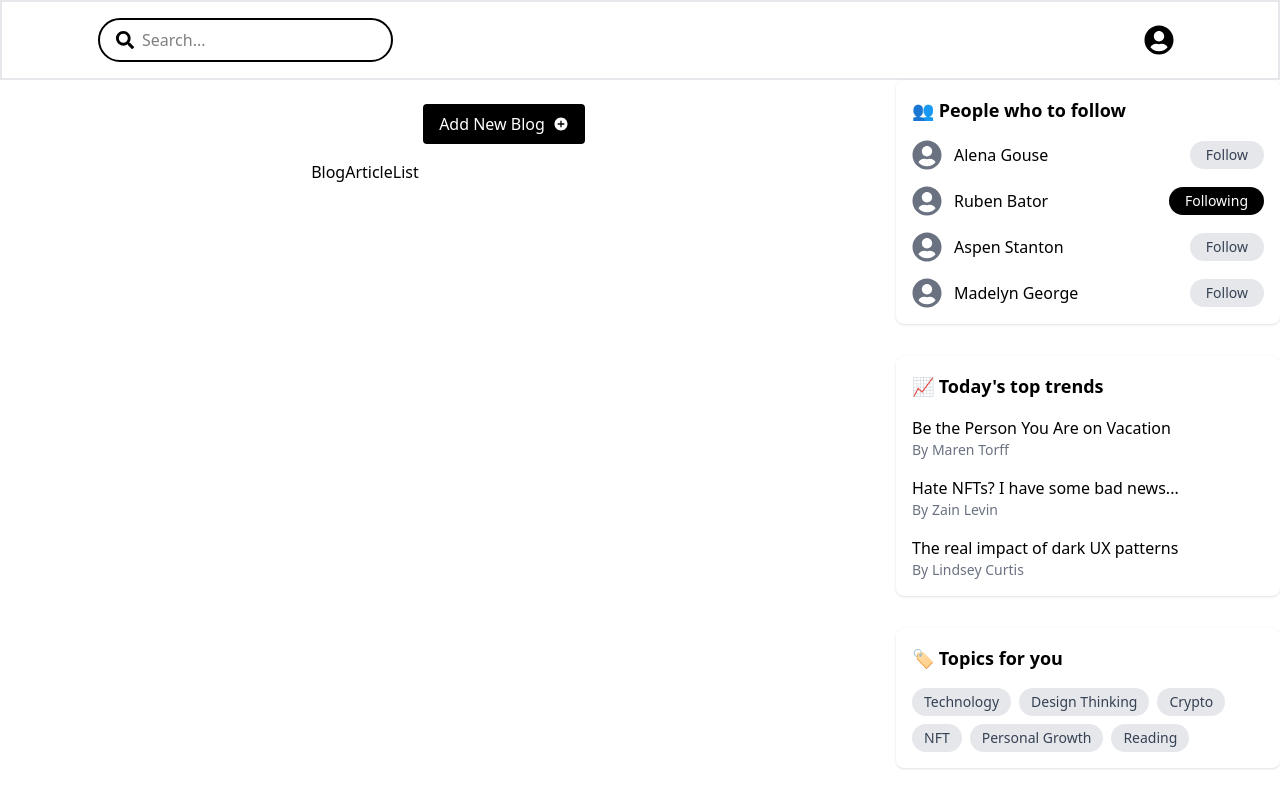
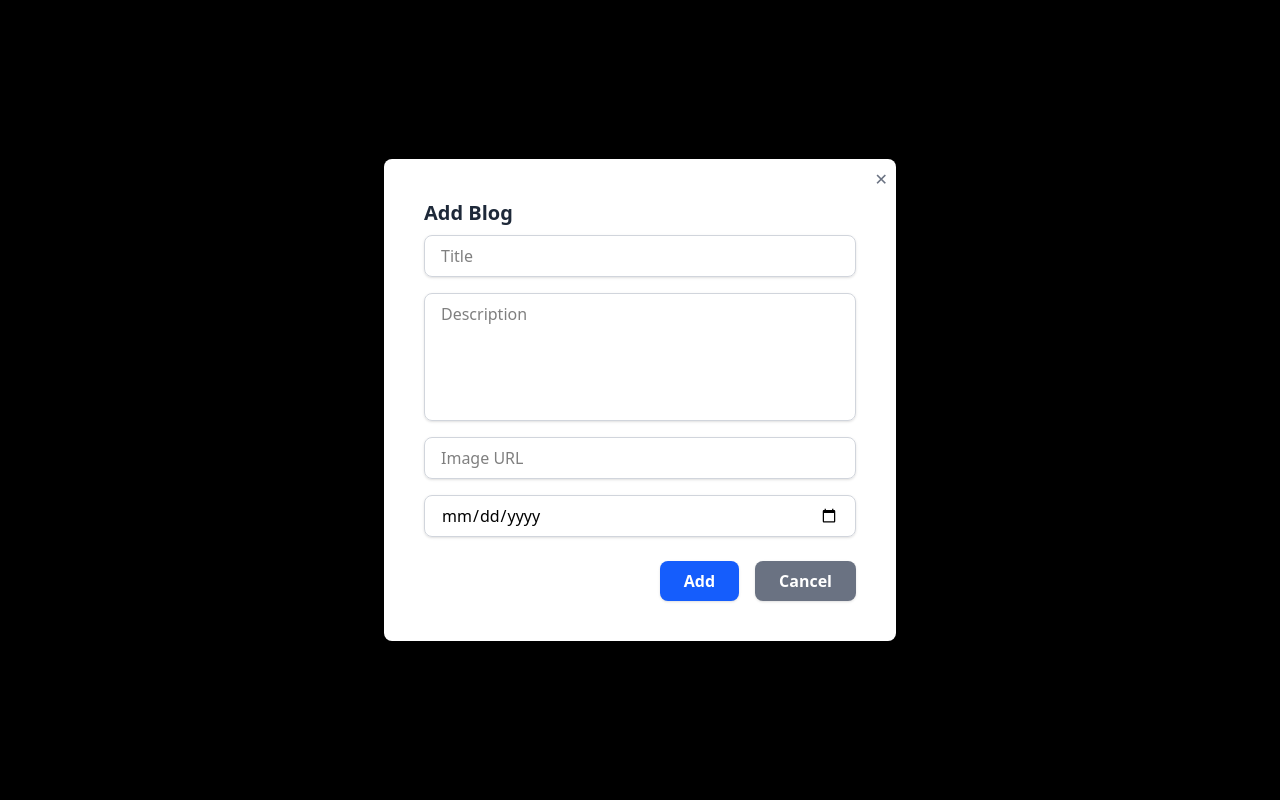
Before and after one commit to williamscodebox/ts-demos, a React (Vite) app: page / in a window 1280 px wide. Both pictures are taken after a click on the button "Add New Blog". Built offline with nearby package versions, Linux system fonts and the light colour scheme.

Commit message:
updated Blog project

```diff
--- a/src/App.tsx
+++ b/src/App.tsx
@@ -14,6 +14,16 @@ import BlogArticleList from "./components/BlogArticleList";
 function App() {
   const [isModalOpen, setModalOpen] = useState(false);
   const [editingBlog, setEditingBlog] = useState<Blog | null>(null);
+
+  const openModalForNewBlog = () => {
+    setEditingBlog(null);
+    setModalOpen(true);
+  };
+
+  const openModalForEdit = (blog: Blog) => {
+    setEditingBlog(blog);
+    setModalOpen(true);
+  };
   return (
     <div>
       <BlogProvider>
@@ -22,20 +32,18 @@ function App() {
           <div className="mx-auto p-6">
             <div>
               <button
-                // onClick={openModalForNewBlog}
+                onClick={openModalForNewBlog}
                 className="ml-[7rem] bg-black flex justify-center items-center text-white px-4 py-2 rounded mb-4"
               >
                 Add New Blog <IoMdAddCircle className="ml-[.5rem]" />
               </button>
 
-              <BlogArticleList
-              // onEdit={openModalForEdit}
-              />
+              <BlogArticleList onEdit={openModalForEdit} />
               {isModalOpen && (
                 <BlogModal onClose={() => setModalOpen(false)}>
                   <BlogForm
-                  // existingBlog={editingBlog}
-                  // onClose={() => setModalOpen(false)}
+                    existingBlog={editingBlog}
+                    onClose={() => setModalOpen(false)}
                   />
                 </BlogModal>
               )}
--- /dev/null
+++ b/src/components/ArticleCard.tsx
@@ -0,0 +1,46 @@
+import { FaBookmark, FaTrash, FaEdit } from "react-icons/fa";
+import type { Blog } from "../types/types";
+
+interface ArticleCardProps {
+  article: Blog;
+  onDelete: () => void;
+  onEdit: () => void;
+}
+
+const ArticleCard: React.FC<ArticleCardProps> = ({
+  article,
+  onDelete,
+  onEdit,
+}) => {
+  return (
+    <div className="flex p-4 bg-white w-[40rem] mb-6 ml-[2rem] shadow-lg rounded-lg hover:shadow-xl transition-shadow duration-300 ease-in-out">
+      <img
+        src={article.image}
+        alt={article.title}
+        className="w-36 h-24 object-cover rounded-lg shadow-md"
+      />
+      <div className="ml-6 flex-1 flex flex-col">
+        <h3 className="text-xl font-semibold text-gray-800 mb-2">
+          {article.title}
+        </h3>
+        <p className="text-sm text-gray-700 flex-1">{article.description}</p>
+        <div className="flex items-center justify-between mt-4 text-gray-600">
+          <span className="text-xs">{article.time}</span>
+          <div className="flex space-x-3">
+            <FaBookmark className="text-gray-500 hover:text-gray-700 transition-colors duration-200 cursor-pointer" />
+            <FaEdit
+              onClick={onEdit}
+              className="text-blue-500 hover:text-blue-600 transition-colors duration-200 cursor-pointer"
+            />
+            <FaTrash
+              onClick={onDelete}
+              className="text-red-500 hover:text-red-600 transition-colors duration-200 cursor-pointer"
+            />
+          </div>
+        </div>
+      </div>
+    </div>
+  );
+};
+
+export default ArticleCard;
--- a/src/components/BlogArticleList.tsx
+++ b/src/components/BlogArticleList.tsx
@@ -1,7 +1,25 @@
-import React from "react";
+import { useBlogs } from "../providers/BlogContext";
+import type { Blog } from "../types/types";
+import ArticleCard from "./ArticleCard";
 
-function BlogArticleList() {
-  return <div>BlogArticleList</div>;
+interface ArticleListProps {
+  onEdit: (blog: Blog) => void;
 }
 
+const BlogArticleList: React.FC<ArticleListProps> = ({ onEdit }) => {
+  const { blogs, deleteBlog } = useBlogs();
+  return (
+    <div className="ml-[5rem]">
+      {blogs.map((blog) => (
+        <ArticleCard
+          key={blog.id}
+          article={blog}
+          onDelete={() => deleteBlog(blog.id)}
+          onEdit={() => onEdit(blog)}
+        />
+      ))}
+    </div>
+  );
+};
+
 export default BlogArticleList;
--- a/src/components/BlogForm.tsx
+++ b/src/components/BlogForm.tsx
@@ -1,7 +1,98 @@
-import React from "react";
+import { useBlogs } from "../providers/BlogContext";
+import type { Blog } from "../types/types";
+import { useState, useEffect } from "react";
 
-function BlogForm() {
-  return <div>BlogForm</div>;
+interface BlogFormProps {
+  existingBlog: Blog | null;
+  onClose: () => void;
 }
 
+const BlogForm: React.FC<BlogFormProps> = ({ existingBlog, onClose }) => {
+  const { addBlog, updateBlog } = useBlogs();
+  const [title, setTitle] = useState(existingBlog?.title || "");
+  const [description, setDescription] = useState(
+    existingBlog?.description || ""
+  );
+  const [image, setImage] = useState(existingBlog?.image || "");
+  const [time, setTime] = useState(existingBlog?.time || "");
+
+  useEffect(() => {
+    if (existingBlog) {
+      setTitle(existingBlog.title);
+      setDescription(existingBlog.description);
+      setImage(existingBlog.image);
+      setTime(existingBlog.time);
+    }
+  }, [existingBlog]);
+
+  const handleSubmit = () => {
+    const blog: Blog = {
+      id: existingBlog ? existingBlog.id : Date.now(),
+      title,
+      description,
+      image,
+      time,
+    };
+
+    if (existingBlog) {
+      updateBlog(blog);
+    } else {
+      addBlog(blog);
+    }
+
+    onClose();
+  };
+
+  return (
+    <div className="bg-white p-6 rounded-lg  w-[30rem] mx-auto">
+      <h3 className="font-semibold text-xl mb-2 text-gray-800">
+        {existingBlog ? "Edit Blog" : "Add Blog"}
+      </h3>
+      <div className="space-y-4">
+        <input
+          type="text"
+          placeholder="Title"
+          value={title}
+          onChange={(e) => setTitle(e.target.value)}
+          className="block w-full px-4 py-2 border border-gray-300 rounded-lg shadow-sm focus:outline-none focus:ring-2 focus:ring-black"
+        />
+        <textarea
+          placeholder="Description"
+          value={description}
+          onChange={(e) => setDescription(e.target.value)}
+          className="block w-full px-4 py-2 border border-gray-300 rounded-lg shadow-sm focus:outline-none focus:ring-2 focus:ring-black resize-none h-32"
+        />
+        <input
+          type="text"
+          placeholder="Image URL"
+          value={image}
+          onChange={(e) => setImage(e.target.value)}
+          className="block w-full px-4 py-2 border border-gray-300 rounded-lg shadow-sm focus:outline-none focus:ring-2 focus:ring-black"
+        />
+        <input
+          type="date"
+          placeholder="Time"
+          value={time}
+          onChange={(e) => setTime(e.target.value)}
+          className="block w-full px-4 py-2 border border-gray-300 rounded-lg shadow-sm focus:outline-none focus:ring-2 focus:ring-black"
+        />
+      </div>
+      <div className="flex justify-end mt-6 space-x-4">
+        <button
+          onClick={handleSubmit}
+          className="bg-blue-600 text-white px-6 py-2 rounded-lg font-semibold shadow-sm hover:bg-blue-700 focus:outline-none focus:ring-2 focus:ring-black"
+        >
+          {existingBlog ? "Update" : "Add"}
+        </button>
+        <button
+          onClick={onClose}
+          className="bg-gray-500 text-white px-6 py-2 rounded-lg font-semibold shadow-sm hover:bg-gray-600 focus:outline-none focus:ring-2 focus:ring-gray-500"
+        >
+          Cancel
+        </button>
+      </div>
+    </div>
+  );
+};
+
 export default BlogForm;
```
